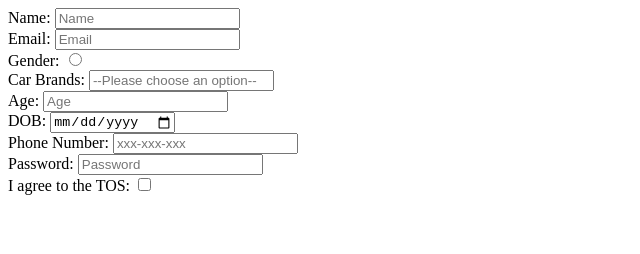
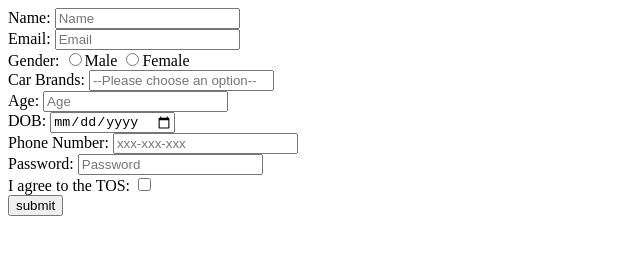
Before and after one commit to acciojob/signup-form-car-SRINIVAS-VG, a website: page main.html in a window 1280 px wide. Shown: the whole page, without its empty margins (0-640 px from the left). Drawn offline with Linux system fonts and the light colour scheme.

Commit message:
created a submission

```diff
--- a/main.html
+++ b/main.html
@@ -19,7 +19,8 @@
 	<input id="email" type="Email" required placeholder="Email">
 	<br>
 	<label for="gender_m,gender_f">Gender:</label>
-	<input id="gender_m,gender_f" type="Radio" required>
+	<input id="gender_m,gender_f" type="Radio" name="gender" value="male" required>Male
+	<input id="gender_m,gender_f" type="Radio" name="gender" value="female" required>Female
 	<br>
 	<label for="Car">Car Brands:</label>
 	<input id="Car" type="Select" required placeholder="--Please choose an option--">
@@ -39,6 +40,7 @@
 	<label for="tos">I agree to the TOS:</label>
 	<input id="tos" type="Checkbox" required >
 	<br>
+	<input id="submit" type="submit" value="submit">
 </form>
 </body>
 
```
